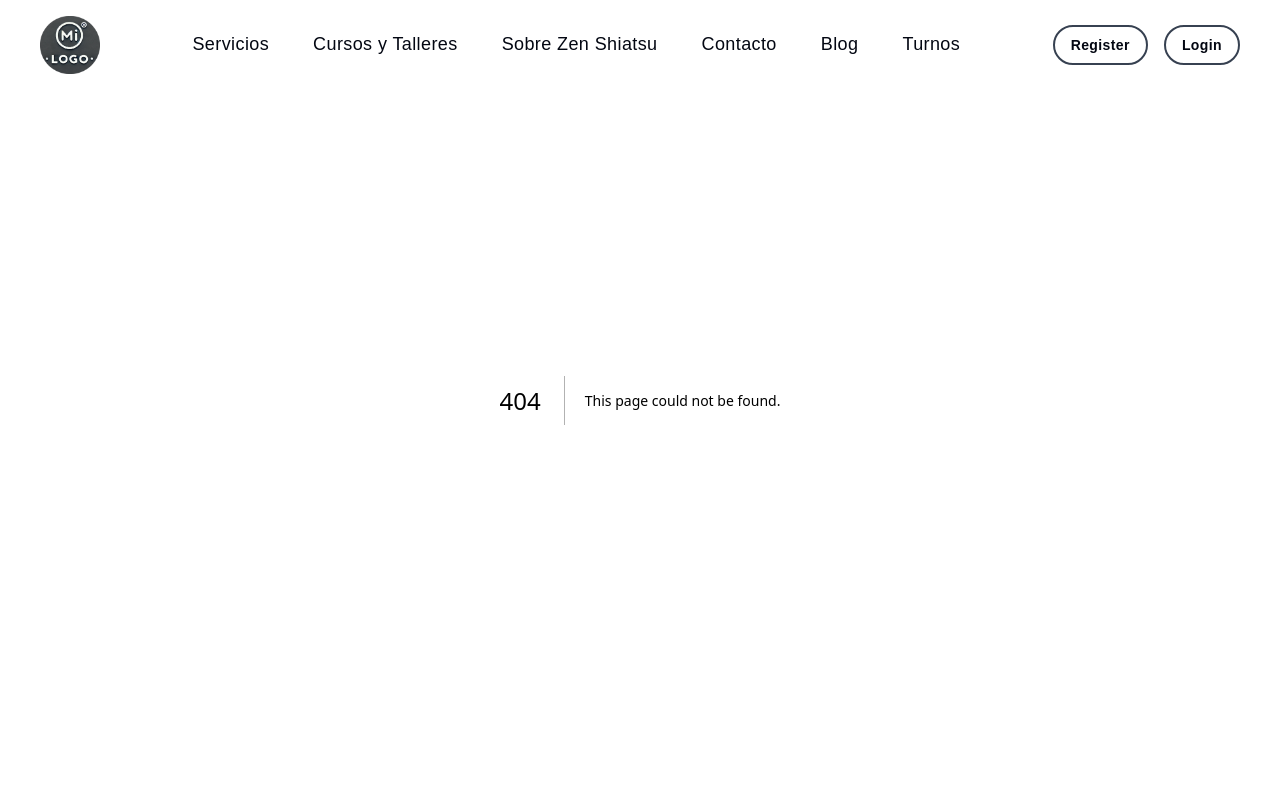
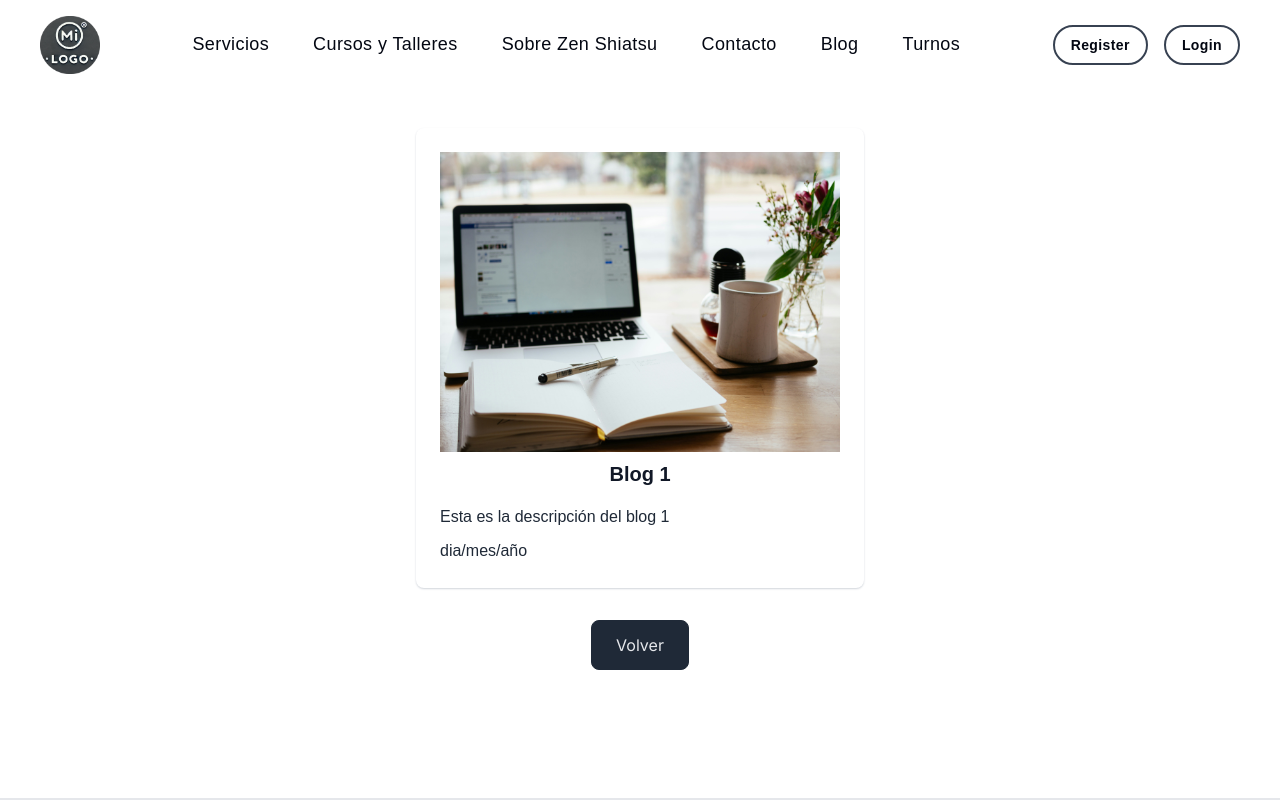
Before and after one commit to yorocio/myFirstSaaS, a Next.js app in the folder front/: page /blog/1 in a window 1280 px wide. Before the commit this address had no page. Shown: the top 800 px of the page. Built offline with nearby package versions, Linux system fonts and the light colour scheme.

Commit message:
ruta dinamica para los blogs

```diff
--- /dev/null
+++ b/front/app/blog/[id]/page.js
@@ -0,0 +1,18 @@
+'use client'
+import { blogs } from "@/components/Blog/Blog";
+import BlogDetail from "@/components/Blog/BlogDetail";
+import { notFound } from "next/navigation";
+
+
+const BlogPage = ({params}) => {
+
+    const id = Number(params.id); // Convertimos `id` a número
+
+    const blog = blogs.find((b, index) => b.id === id);
+
+    if (!blog) return notFound();
+
+    return <BlogDetail blog={blog} />;
+};
+
+export default BlogPage;
--- a/front/app/blog/page.js
+++ b/front/app/blog/page.js
@@ -1,4 +1,4 @@
-import Blog from '@/components/Blog'
+import Blog from '@/components/Blog/Blog'
 import React from 'react'
 
 const blogSection = () => {
--- a/front/app/faqSection/page.js
+++ b/front/app/faqSection/page.js
@@ -1,4 +1,4 @@
-import FaqSection from '@/components/FaqSection'
+import FaqSection from '@/components/Faq/FaqSection'
 import React from 'react'
 
 const faqSection = () => {
--- a/front/components/Blog.js
+++ b/front/components/Blog/Blog.js
@@ -2,27 +2,32 @@ import Image from 'next/image'
 import Link from 'next/link'
 import React from 'react'
 
-export const blog = [{
+export const blogs = [{
+    id: 1,
     title: "Blog 1",
     description: "Esta es la descripción del blog 1",
     date: "dia/mes/año"
 },
 {
+    id: 2,
     title: "Blog 2",
     description: "Esta es la descripción del blog 2",
     date: "dia/mes/año"
 },
 {
+    id: 3,
     title: "Blog 3",
     description: "Esta es la descripción del blog 3",
     date: "dia/mes/año"
 },
 {
+    id: 4,
     title: "Blog 4",
     description: "Esta es la descripción del blog 4",
     date: "dia/mes/año"
 },
 {
+    id: 5,
     title: "Blog 5",
     description: "Esta es la descripción del blog 5",
     date: "dia/mes/año"
@@ -36,17 +41,16 @@ const Blog = () => {
 
                 <div className="grid grid-cols-1 gap-8 mt-8 md:mt-16 md:grid-cols-2">
 
-                    {blog.map((text, index) =>
+                    {blogs.map((blog, index) =>
                         <div className="lg:flex" key={index}>
                             <Image width={300} height={300} className="object-cover w-full h-56 rounded-lg lg:w-64" src="/blog.jpg" alt="" />
 
                             <div className="flex flex-col justify-between py-6 lg:mx-6" >
                                 <Link href="#" className="text-xl font-semibold text-gray-900 hover:underline dark:text-white">
-                                    {text.title}
+                                    {blog.title}
                                 </Link>
-                                <span className="text-sm text-gray-700 dark:text-gray-200">{text.description}</span>
-                                <span className="text-sm text-gray-700 dark:text-gray-200">{text.date}</span>
-                                <button className='w-full bg-gray-800 backdrop-blur-md border-2 border-gray-800 text-white px-6 py-1 rounded-md hover:bg-gray-600 transition-all duration-300'>Ver más</button>
+                                <span className="text-sm text-gray-700 dark:text-gray-200">{blog.date}</span>
+                                <Link className='w-full bg-gray-800 backdrop-blur-md border-2 border-gray-800 text-white px-6 py-1 rounded-md hover:bg-gray-600 transition-all duration-300' key={blog.id} href={`/blog/${blog.id}`}>Ver más</Link>
                             </div>
 
                         </div>
--- /dev/null
+++ b/front/components/Blog/BlogDetail.js
@@ -0,0 +1,31 @@
+'use client'
+import Image from "next/image"
+import Link from "next/link"
+
+const BlogDetail = ({ blog }) => {
+    return (
+        <div className='my-32'>
+        <div className="flex justify-center">
+            <div className="shadow-sm shadow-gray-300 w-full max-w-md rounded-lg overflow-hidden font-[sans-serif] p-6">
+                <div className="min-h-[256px]">
+                    <Image src="/blog.jpg" width={300} height={300} className="w-full" />
+                </div>
+
+                <div className="mt-2">
+                    <h3 className="text-gray-900 text-xl font-bold text-center">{blog.title}</h3>
+                    <p className="mt-4 text-base text-gray-800 leading-relaxed text-justify">{blog.description} </p>
+                </div>
+                <div className='mt-2'>
+                    <p className='text-md text-gray-800 leading-relaxed'>{blog.date}</p>
+                </div>
+            </div>
+
+        </div>
+        <div className="flex justify-center items-center">
+        <Link className="text-gray-200 mt-8 px-6 py-3 rounded-lg border border-gray-800 bg-gray-800 hover:bg-gray-600 flex justify-center" href='/blog'>Volver</Link>
+        </div>
+        </div>
+    )
+}
+
+export default BlogDetail
```
Also changed, not shown: front/components/Buttons/ButtonCheckout.js (renamed from front/components/ButtonCheckout.js), front/components/Buttons/ButtonLogin.js (renamed from front/components/ButtonLogin.js), front/components/Faq/FaqListItems.js (renamed from front/components/FaqListItems.js), front/components/Faq/FaqSection.js (renamed from front/components/FaqSection.js).
